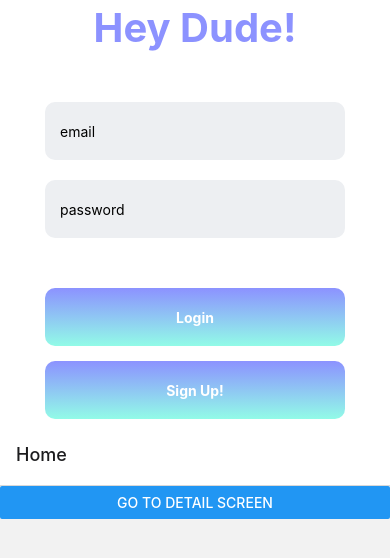
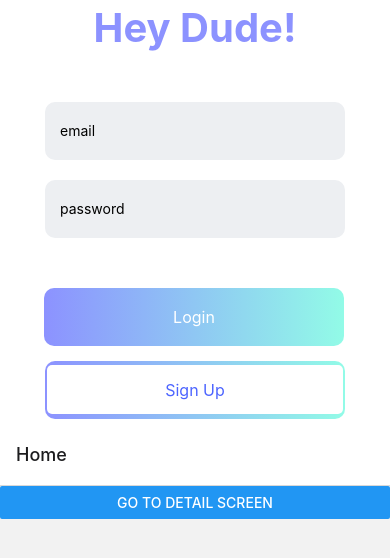
Before and after one commit to heyDudeAlarm/rn-backend, a React Native app in the folder FrontEnd/: screen / in a window 390 px wide. Shown: the top 558 px of the page. Built offline with nearby package versions, Linux system fonts and the light colour scheme.

Commit message:
Design: gradient-border-button

```diff
--- a/FrontEnd/src/screens/Login.js
+++ b/FrontEnd/src/screens/Login.js
@@ -11,23 +11,46 @@ import {
 import { LinearGradient } from "expo-linear-gradient";
 // import axios from "axios";
 
-export default function Login({ navigation }) {
-  //   const [data, setData] = useState(null);
-  //   useEffect(() => {
-  //     axios
-  //       .get("http://10.96.123.85:3000/api/data")
-  //       .then((response) => {
-  //         setData(response.data);
-  //       })
-  //       .catch((error) => {
-  //         console.error(error);
-  //       });
-  //   }, []);
-  const GradientButton = ({ onPress, style, colors, text }) => {
+export default function Login() {
+  // const [data, setData] = useState(null);
+  // useEffect(() => {
+  //   axios
+  //     .get(`http://10.96.123.85:3000/api/data`)
+  //     .then((response) => {
+  //       setData(response.data); // data state를 node.js 받아온 json으로 설정함.
+  //     })
+  //     .catch((error) => {
+  //       console.error(error);
+  //     });
+  // }, []);
+
+  const GradientButton = ({ onPress, colors, text, textStyle }) => {
     return (
       <TouchableOpacity onPress={onPress}>
-        <LinearGradient colors={colors} style={style}>
-          <Text style={{ color: "white", fontWeight: "bold" }}>{text}</Text>
+        <LinearGradient
+          colors={colors}
+          style={styles.fillButton}
+          start={{ x: 0.0, y: 1.0 }}
+          end={{ x: 1.0, y: 1.0 }}
+        >
+          <Text style={textStyle}>{text}</Text>
+        </LinearGradient>
+      </TouchableOpacity>
+    );
+  };
+
+  const GradientBorderButton = ({ onPress, colors, text, textStyle }) => {
+    return (
+      <TouchableOpacity onPress={onPress}>
+        <LinearGradient
+          start={[0, 0.5]}
+          end={[1, 0.5]}
+          colors={colors}
+          style={styles.borderButton}
+        >
+          <View style={styles.circleGradient}>
+            <Text style={styles.visit}>{text}</Text>
+          </View>
         </LinearGradient>
       </TouchableOpacity>
     );
@@ -59,20 +82,18 @@ export default function Login({ navigation }) {
       </View>
       <View>
         <GradientButton
-          onPress={() => alert("Button Pressed")}
+          onPress={() => alert("로그인 되었습니다.")}
           style={styles.fillButton}
           colors={["#8C92FF", "#92FBE7"]}
-          start={{ x: 0, y: 0 }}
-          end={{ x: 0.5, y: 0.5 }}
           text="Login"
+          textStyle={styles.buttonText}
         />
-        <GradientButton
+        <GradientBorderButton
           onPress={() => alert("Button Pressed")}
-          style={styles.borderButton}
+          style={styles.visit}
+          style2={styles.circleGradient}
           colors={["#8C92FF", "#92FBE7"]}
-          start={{ x: 0, y: 0 }}
-          end={{ x: 0.5, y: 0.5 }}
-          text="Sign Up!"
+          text="Sign Up"
         />
       </View>
     </View>
@@ -116,5 +137,28 @@ const styles = StyleSheet.create({
     alignItems: "center",
     justifyContent: "center",
     marginTop: 15,
+    margin: 1,
+    backgroundColor: "white",
+  },
+  buttonText: {
+    textAlign: "center",
+    color: "#ffffff",
+    padding: 15,
+    marginLeft: 1,
+    marginRight: 1,
+    width: 198,
+    fontSize: 16,
+  },
+  circleGradient: {
+    backgroundColor: "white",
+    borderRadius: 5,
+  },
+  visit: {
+    margin: 14.5,
+    paddingHorizontal: 104,
+    textAlign: "center",
+    backgroundColor: "white",
+    color: "#4C64FF",
+    fontSize: 16,
   },
 });
```
